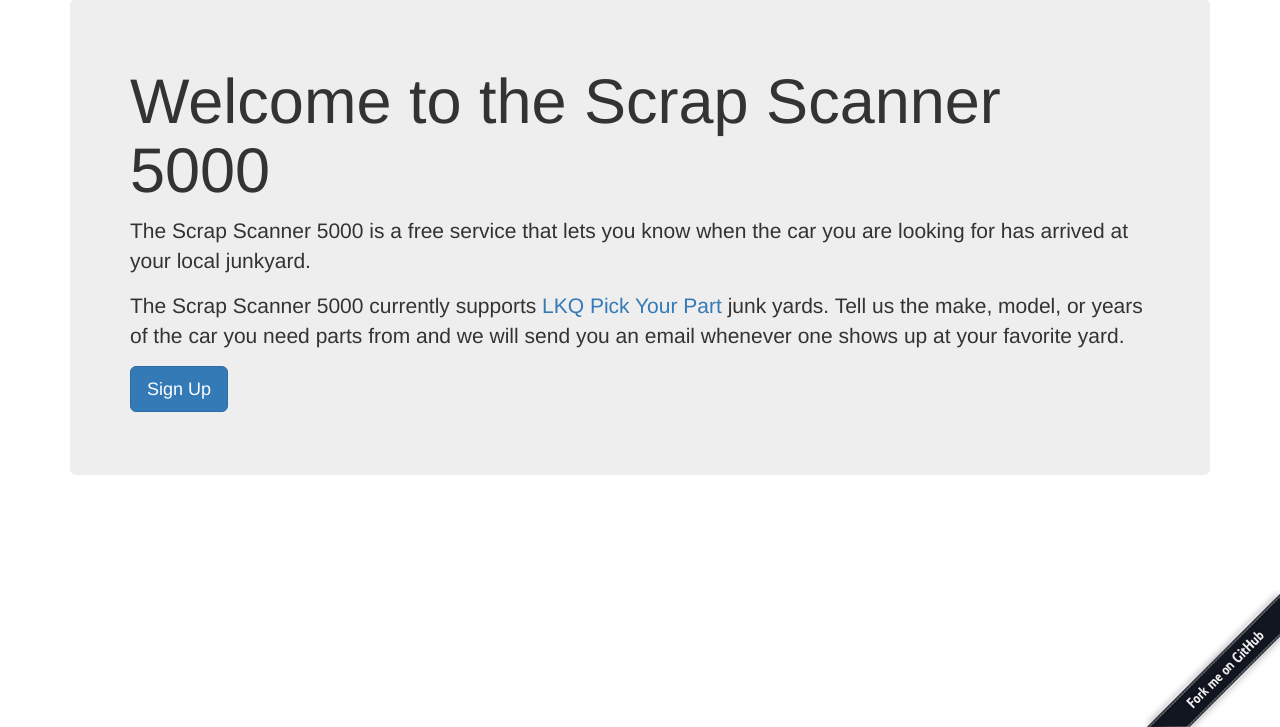
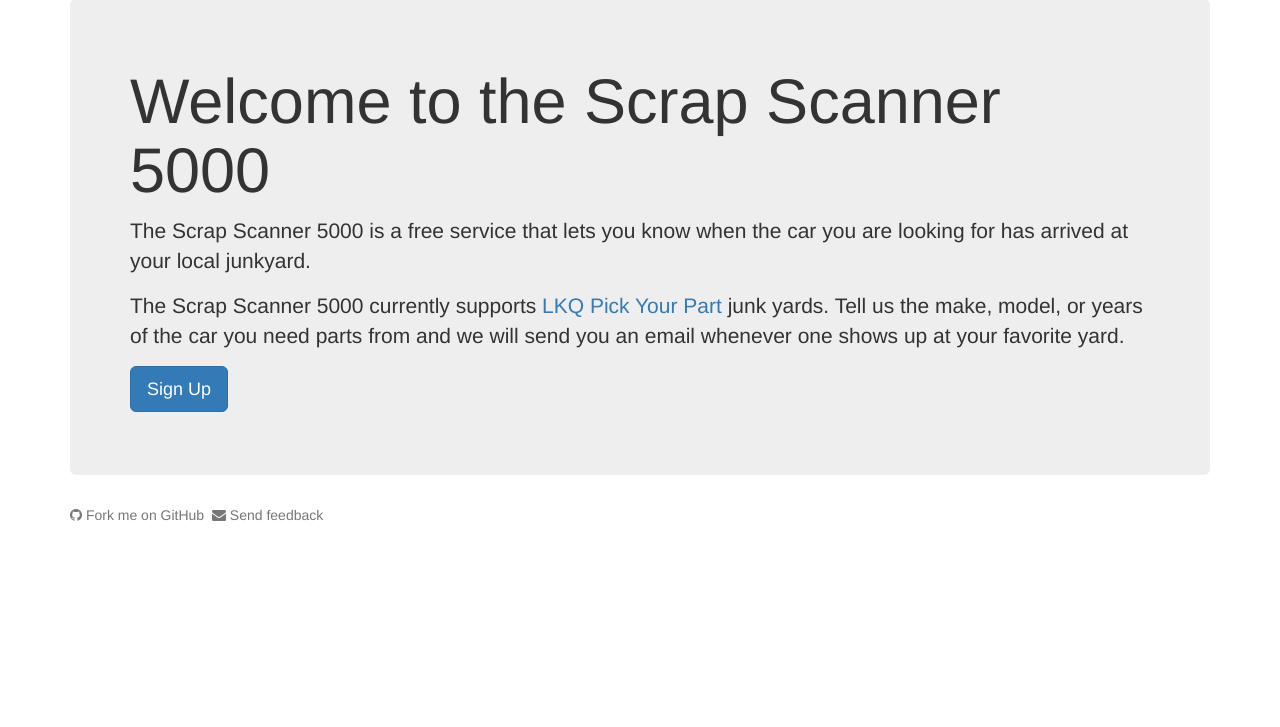
Before and after one commit to unlimitedbacon/ss5k, a Flask app: page / in a window 1280 px wide. Shown: the part 73-800 px from the top of the page. Run offline with Flask 2, Linux system fonts and the light colour scheme; parts of the project's set-up code (start-up, migrations or seed data) failed here and were passed over; some libraries are stand-ins or nearby versions.

Commit message:
Added footer

```diff
--- a/app/templates/base.html
+++ b/app/templates/base.html
@@ -11,6 +11,7 @@
 	{% endif %}
 
 	<link href="/static/bootstrap/css/bootstrap.min.css" rel="stylesheet">
+	<link href="/static/font-awesome/css/font-awesome.min.css" rel="stylesheet">
 	<link href="/static/ss5k.css" rel="stylesheet">
 </head>
 <body>
@@ -44,6 +45,12 @@
 		{% include 'flash.html' %}
 		{% block content %}{% endblock %}
 	</div>
+	<footer class="footer">
+		<div class="container">
+			<a href="https://github.com/unlimitedbacon/ss5k" class="text-muted"><span class="fa fa-github" aria-hidden="true"></span> Fork me on GitHub</a>
+			&nbsp;<a href="mailto:ss5k@unlimitedbacon.net" class="text-muted"><span class="fa fa-envelope" aria-hidden="true"></span> Send feedback</a>
+		</div>
+	</footer>
 	<script src="/static/jquery/jquery.min.js"></script>
 	<script src="/static/bootstrap/js/bootstrap.min.js"></script>
 	{% block scripts %}{% endblock %}
--- a/app/templates/index.html
+++ b/app/templates/index.html
@@ -11,7 +11,4 @@
 	</p>
 	<p><a class="btn btn-primary btn-lg" href="{{ url_for('register') }}" role="button">Sign Up</a></p>
 </div>
-<a href="https://github.com/unlimitedbacon/ss5k">
-	<img style="position: absolute; bottom: 0; right: 0; border: 0;" src="/static/img/fork_me.png" alt="Fork me on GitHub">
-</a>
 {% endblock %}
--- a/package.json
+++ b/package.json
@@ -6,6 +6,7 @@
   "dependencies": {
     "bootstrap": "^3.3.7",
     "bootstrap-show-password": "^1.0.3",
+    "font-awesome": "^4.7.0",
     "jquery": "^3.1.1"
   },
   "devDependencies": {},
```
Also changed, not shown: package-lock.json (added), 1 other file.
